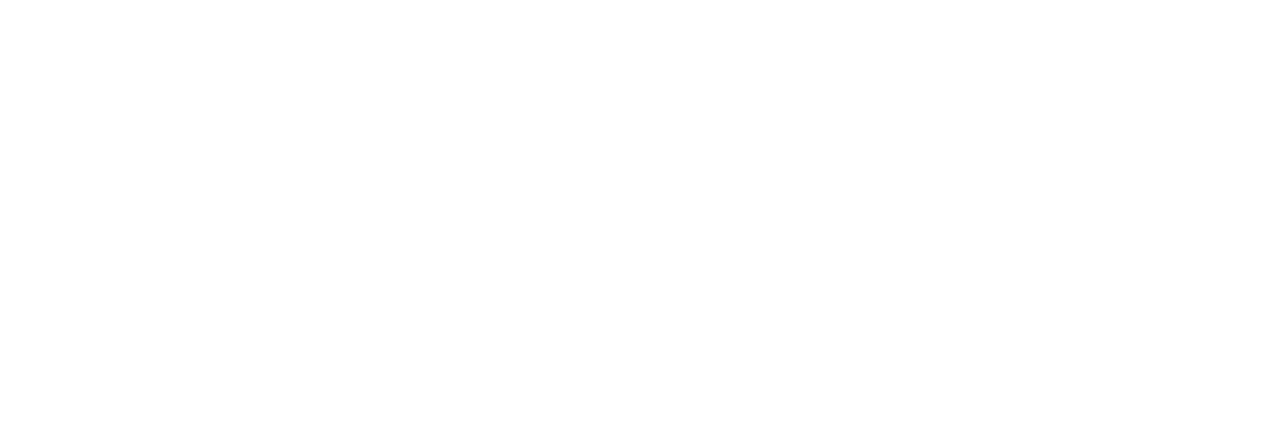
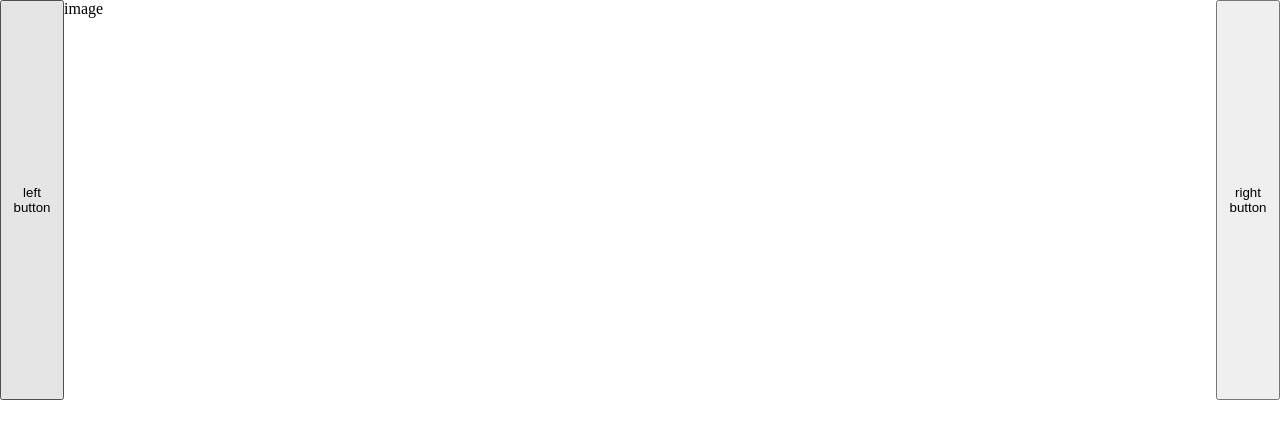
Before and after one commit to HopliteRPG/image-carousel, a website built with webpack: page src/template.html in a window 1280 px wide. Built offline with nearby package versions, Linux system fonts and the light colour scheme.

Commit message:
have basic html ready for project

```diff
--- a/src/styles.css
+++ b/src/styles.css
@@ -1,3 +1,30 @@
 /* styles.css */
+html,
 body {
+  margin: 0;
+  height: 100%;
 }
+
+.caro-container {
+  width: 100%;
+  height: 400px;
+  display: flex;
+  flex-direction: row;
+}
+
+.left-btn {
+  width: 5%;
+  height: 100%;
+  min-width: 50px;
+}
+
+.image-container {
+  width: 90%;
+  height: 100%;
+}
+
+.right-btn {
+  width: 5%;
+  height: 100%;
+  min-width: 50px;
+}
--- a/src/template.html
+++ b/src/template.html
@@ -5,5 +5,11 @@
     <meta name="viewport" content="width=device-width, initial-scale=1.0" />
     <title>Document</title>
   </head>
-  <body></body>
+  <body>
+    <div class="caro-container">
+      <button class="left-btn">left button</button>
+      <div class="image-container">image</div>
+      <button class="right-btn">right button</button>
+    </div>
+  </body>
 </html>
```
Also changed, not shown: 1 other file.
